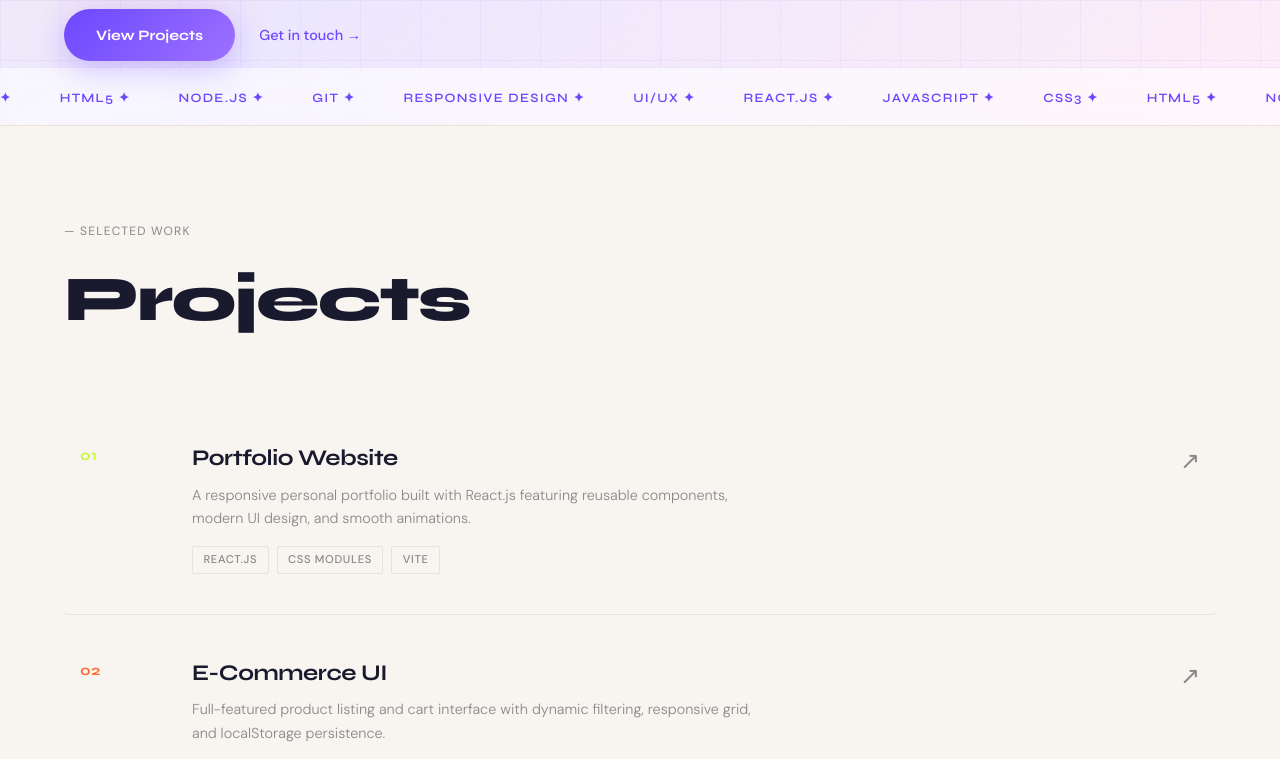
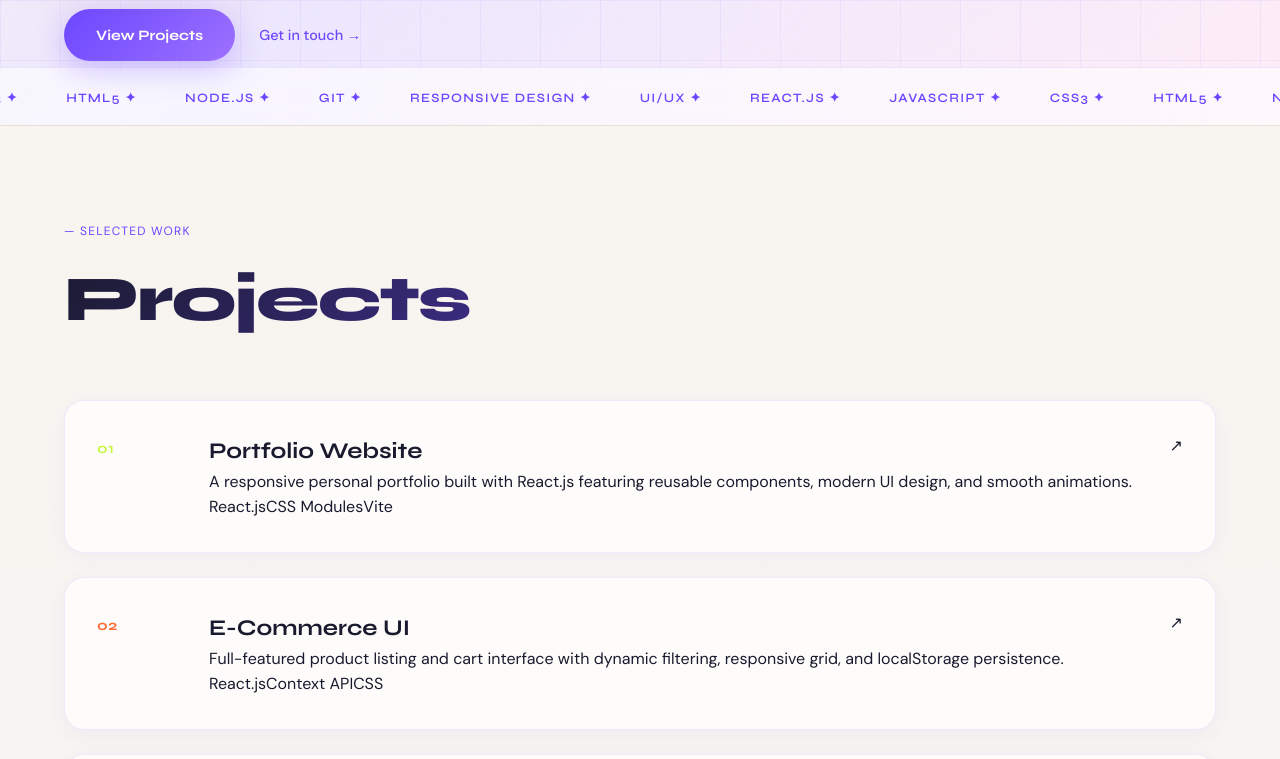
Before and after one commit to Riyayadav12345/portfolio, a React (Vite) app: page / in a window 1280 px wide. Shown: the part 780-1539 px from the top of the page. Built offline with nearby package versions, Linux system fonts and the light colour scheme.

Commit message:
Enhance card styles and update gradient backgrounds

```diff
--- a/Projects.module.css
+++ b/Projects.module.css
@@ -1,6 +1,7 @@
 .section {
   padding: 6rem 4rem;
   border-top: 1px solid var(--border);
+  background: linear-gradient(180deg, #f8f5f0 0%, #ede8ff20 100%);
 }
 
 .header {
@@ -11,7 +12,7 @@
   font-size: 0.75rem;
   letter-spacing: 0.1em;
   text-transform: uppercase;
-  color: var(--muted);
+  color: #6c47ff;
   margin-bottom: 0.5rem;
 }
 
@@ -20,12 +21,16 @@
   font-size: clamp(2rem, 5vw, 4rem);
   font-weight: 800;
   letter-spacing: -0.03em;
+  background: linear-gradient(135deg, #1a1a2e, #6c47ff);
+  -webkit-background-clip: text;
+  -webkit-text-fill-color: transparent;
+  background-clip: text;
 }
 
 .list {
   display: flex;
   flex-direction: column;
-  gap: 0;
+  gap: 1.5rem;
 }
 
 .card {
@@ -33,16 +38,20 @@
   grid-template-columns: 80px 1fr auto;
   align-items: start;
   gap: 2rem;
-  padding: 2.5rem 0;
-  border-bottom: 1px solid var(--border);
-  transition: background 0.2s;
-  border-radius: 4px;
-  padding-left: 1rem;
-  padding-right: 1rem;
+  padding: 2rem;
+  border-radius: 20px;
+  background: rgba(255, 255, 255, 0.7);
+  backdrop-filter: blur(10px);
+  border: 1px solid rgba(108, 71, 255, 0.1);
+  box-shadow: 0 4px 20px rgba(108, 71, 255, 0.05);
+  transition: transform 0.3s ease, box-shadow 0.3s ease;
+  transform: perspective(1000px) rotateX(0deg);
 }
 
 .card:hover {
-  background: var(--surface);
+  transform: perspective(1000px) rotateX(2deg) translateY(-6px);
+  box-shadow: 0 20px 60px rgba(108, 71, 255, 0.15);
+  border-color: rgba(108, 71, 255, 0.3);
 }
 
 .num {
@@ -51,6 +60,7 @@
   font-weight: 700;
   letter-spacing: 0.05em;
   margin-top: 4px;
+  color: #6c47ff;
 }
 
 .body {
@@ -60,62 +70,4 @@
 .name {
   font-family: var(--font-display);
   font-size: 1.4rem;
-  font-weight: 700;
-  letter-spacing: -0.02em;
-  margin-bottom: 0.5rem;
-  transition: color 0.2s;
-}
-
-.card:hover .name {
-  color: var(--accent);
-}
-
-.desc {
-  color: var(--muted);
-  font-size: 0.9rem;
-  line-height: 1.6;
-  max-width: 560px;
-  margin-bottom: 1rem;
-  font-weight: 300;
-}
-
-.tags {
-  display: flex;
-  flex-wrap: wrap;
-  gap: 0.5rem;
-}
-
-.tag {
-  font-size: 0.7rem;
-  font-weight: 500;
-  letter-spacing: 0.06em;
-  text-transform: uppercase;
-  border: 1px solid var(--border);
-  color: var(--muted);
-  padding: 0.25rem 0.65rem;
-  border-radius: 2px;
-}
-
-.arrow {
-  font-size: 1.5rem;
-  color: var(--muted);
-  transition: color 0.2s, transform 0.2s;
-  margin-top: 2px;
-}
-
-.card:hover .arrow {
-  color: var(--accent);
-  transform: translate(2px, -2px);
-}
-
-@media (max-width: 768px) {
-  .section {
-    padding: 4rem 1.5rem;
-  }
-  .card {
-    grid-template-columns: 1fr auto;
-  }
-  .num {
-    display: none;
-  }
-}
+  font-weight:
```
